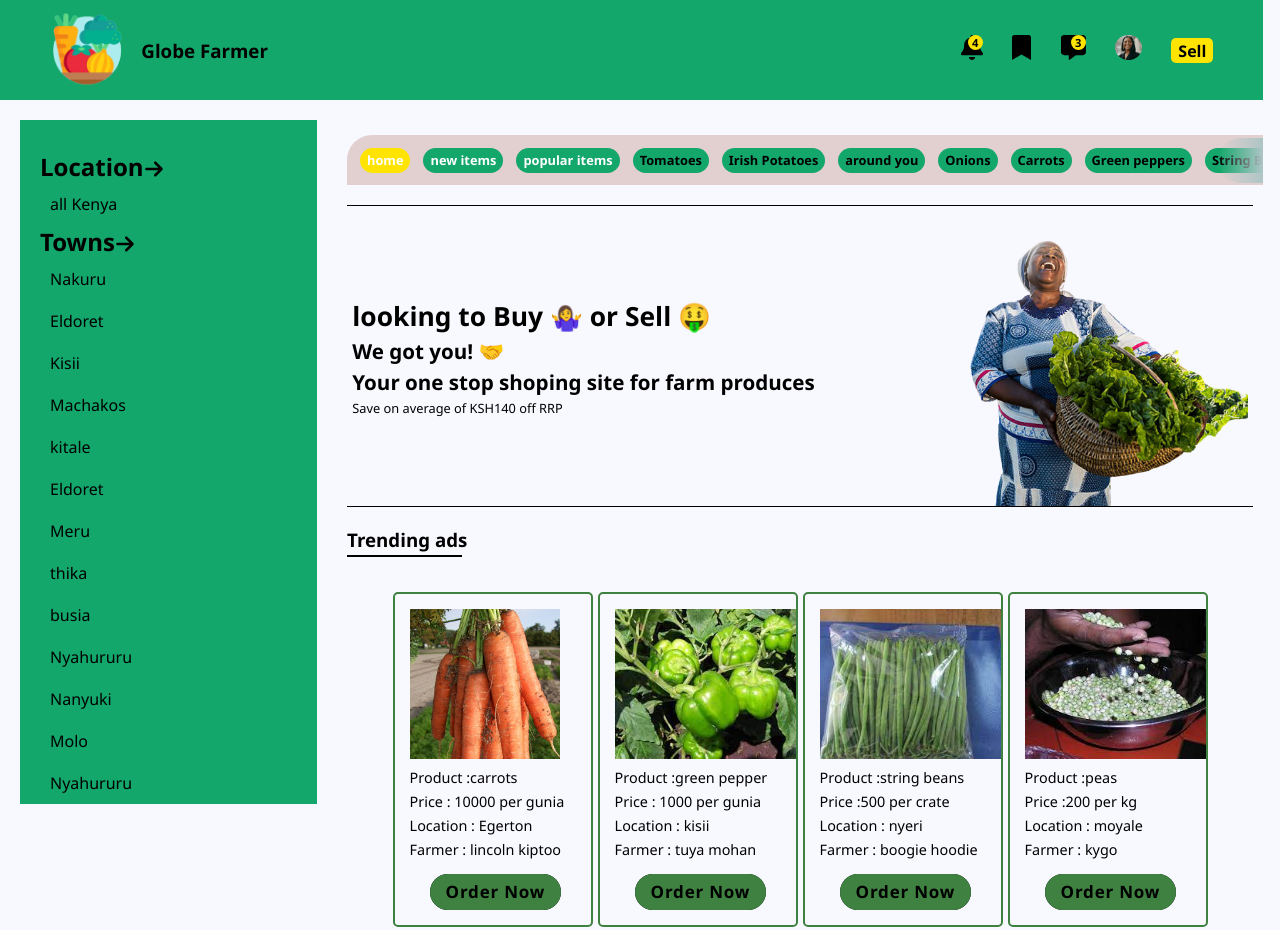
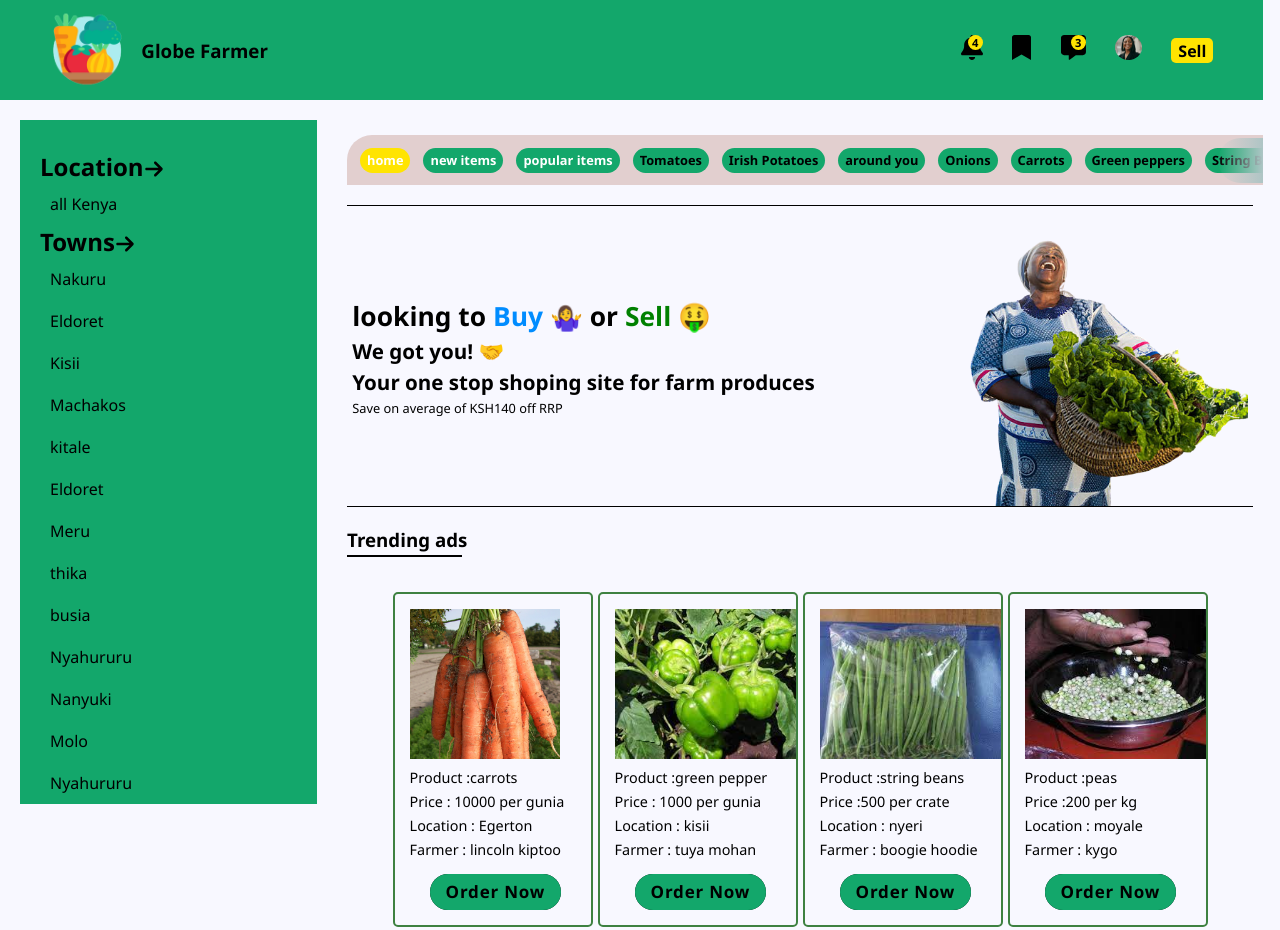
Before and after one commit to tinegaCollins/globe-farmer, a Vue app: page / in a window 1280 px wide. Shown: the top 930 px of the page. Built offline with nearby package versions, Linux system fonts and the light colour scheme; a web font is replaced by a local one.

Commit message:
final commit for the day

```diff
--- /dev/null
+++ b/data/db.json
@@ -0,0 +1,7 @@
+{
+    "produces": [
+        { "name": "carroti", "id": 40, "details": "carroti farm"},
+        { "name": "avocadoes", "id": 41, "details": "avogadro farm"},
+        { "name": "maembee", "id": 42, "details": "maembe farm"}
+    ]
+}
--- a/src/components/mid-views-bar.vue
+++ b/src/components/mid-views-bar.vue
@@ -53,7 +53,6 @@ export default {
     border-top-left-radius: 25px;
     position: sticky;
     top: 0px;
-    z-index: 1000;
 }
 ::-webkit-scrollbar{
     height: 8px;
--- a/src/router/index.js
+++ b/src/router/index.js
@@ -3,6 +3,8 @@ import Home from '../views/home-views.vue'
 import popularItems from '../views/popular-items.vue'
 import newItems from '../views/new-items.vue'
 import productDetails from '../views/buying/product-details.vue'
+import notFound from '../views/404-error.vue'
+
 
 
 const routes = [
@@ -26,6 +28,11 @@ const routes = [
     name : 'productDetails',
     component: productDetails,
     props: true
+  },
+  {
+    path: '/:catchAll(.*)',
+    name: 'notFound',
+    component: notFound
   }
 ]
 
--- /dev/null
+++ b/src/views/404-error.vue
@@ -0,0 +1,13 @@
+<template>
+  <h1>this page is not available</h1>
+</template>
+
+<script>
+export default {
+
+}
+</script>
+
+<style>
+
+</style>
--- a/src/views/buying/product-details.vue
+++ b/src/views/buying/product-details.vue
@@ -1,19 +1,19 @@
 <template>
   <h1>product details page</h1>
   <p>the product details  {{ det }}  </p>
+  <h1 id="x" @click="goBack">X</h1>
 </template>
 
 <script>
 export default {
   props: ['det'],
-  // data() {
-  //   return{
-  //     details : this.$route.params.det
-  //   }
-  // }
+  methods: {
+    goBack(){
+      this.$router.go(-1)
+    }
+  }
 }
 </script>
 
-<style>
-
+<style scoped>
 </style>
--- a/src/views/home-views.vue
+++ b/src/views/home-views.vue
@@ -2,7 +2,7 @@
    <div class="wrapper">
       <div class="advertBar">
          <div class="text">
-            <h2>looking to <strong>Buy 🤷‍♀️</strong> or <strong>Sell 🤑</strong></h2>
+            <h2>looking to <strong id="text1">Buy 🤷‍♀️</strong> or <strong id="text2">Sell 🤑</strong></h2>
             <h3>We got you! 🤝</h3>
             <h3>Your one stop shoping site for farm produces</h3>
             <p>Save on average of KSH140 off RRP</p>
@@ -221,6 +221,12 @@ export default {
    .text > p{
        font-size: .8rem;
    }
+   #text1{
+       color: rgb(0, 140, 255);
+   }
+   #text2{
+       color: green;
+   }
     .wrapper > h3{
        position: relative;
     }
@@ -299,7 +305,7 @@ export default {
     }
     .products button::before{
         content: "";
-        background: #3E8141;
+        background: var(--main-color);
         width: 120%;
         left: -10%;
         transform: skew(30deg);
```
